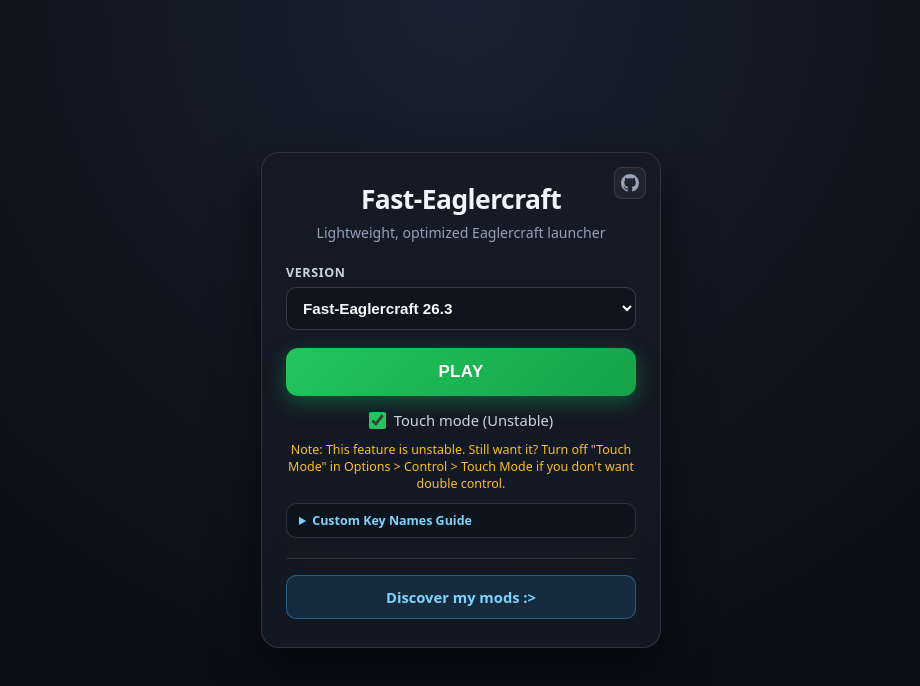
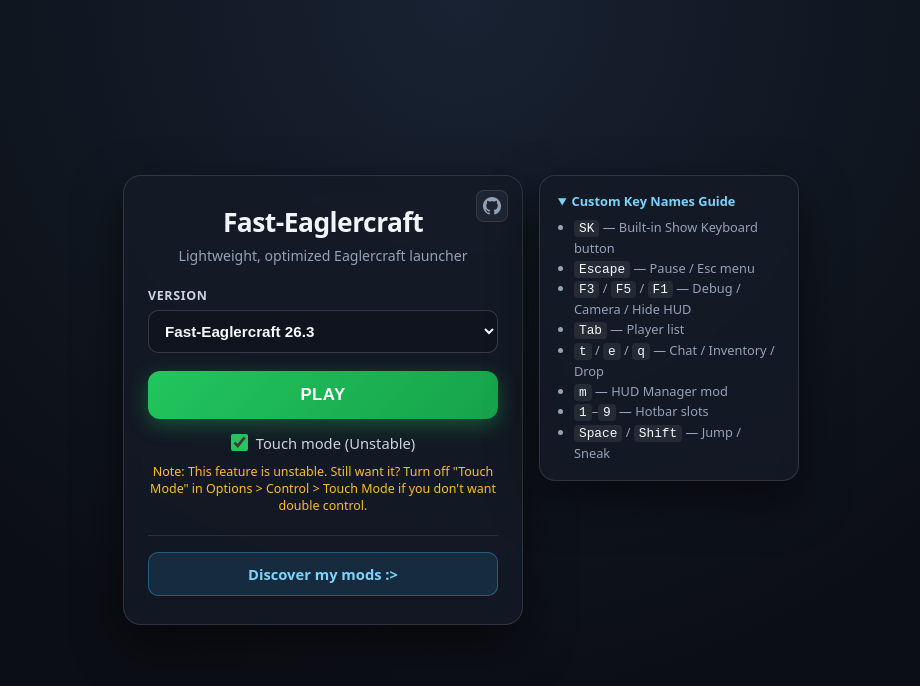
Before and after one commit to MadanaSnake/fast-eaglercraft, a plain HTML site: page index.html in a window 1280 px wide. Both pictures are taken after a click on the label "Touch mode (Unstable)". Shown: the whole page, without its empty margins (179-1099 px from the left). Drawn offline with Linux system fonts and the light colour scheme.

Commit message:
Place Custom Key Names Guide beside launcher and add SK

```diff
--- a/index.html
+++ b/index.html
@@ -15,6 +15,13 @@
       align-items: center;
       justify-content: center;
       padding: 20px;
+    }
+    .layout {
+      display: flex;
+      align-items: flex-start;
+      justify-content: center;
+      gap: 16px;
+      flex-wrap: wrap;
     }
     .card {
       position: relative;
@@ -134,14 +141,16 @@
     .gh-corner:hover { color: #fff; background: rgba(255, 255, 255, 0.12); }
     .key-guide {
       display: none;
-      margin-top: 10px;
+      width: 260px;
       text-align: left;
-      background: rgba(15, 20, 30, 0.85);
+      background: rgba(20, 26, 38, 0.85);
       border: 1px solid rgba(255, 255, 255, 0.12);
-      border-radius: 10px;
-      padding: 8px 12px;
-      font-size: 0.78rem;
+      border-radius: 16px;
+      padding: 16px 18px;
+      font-size: 0.8rem;
       color: #cbd5e1;
+      box-shadow: 0 18px 48px rgba(0, 0, 0, 0.55);
+      backdrop-filter: blur(10px);
     }
     .key-guide summary {
       cursor: pointer;
@@ -164,6 +173,7 @@
   </style>
 </head>
 <body>
+  <div class="layout">
   <div class="card">
     <a class="gh-corner" href="https://github.com/MadanaSnake/fast-eaglercraft" target="_blank" rel="noopener" aria-label="GitHub Repository" title="GitHub Repository">
       <svg width="18" height="18" viewBox="0 0 24 24" fill="currentColor" aria-hidden="true">
@@ -185,24 +195,27 @@
     <p id="touch-note" style="display:none;margin-top:8px;font-size:0.78rem;color:#fbbf24;line-height:1.35;">
       Note: This feature is unstable. Still want it? Turn off "Touch Mode" in Options &gt; Control &gt; Touch Mode if you don't want double control.
     </p>
-    <details id="key-guide" class="key-guide">
-      <summary>Custom Key Names Guide</summary>
-      <ul>
-        <li><code>Escape</code> — Pause / Esc menu</li>
-        <li><code>F3</code> / <code>F5</code> / <code>F1</code> — Debug / Camera / Hide HUD</li>
-        <li><code>Tab</code> — Player list</li>
-        <li><code>t</code> / <code>e</code> / <code>q</code> — Chat / Inventory / Drop</li>
-        <li><code>m</code> — HUD Manager mod</li>
-        <li><code>1</code>–<code>9</code> — Hotbar slots</li>
-        <li><code>Space</code> / <code>Shift</code> — Jump / Sneak</li>
-      </ul>
-    </details>
 
     <div class="divider"></div>
 
     <a id="mods-link" class="mods-btn" href="#" target="_blank" rel="noopener">
       Discover my mods :&gt;
     </a>
+  </div>
+
+  <details id="key-guide" class="key-guide" open>
+    <summary>Custom Key Names Guide</summary>
+    <ul>
+      <li><code>SK</code> — Built-in Show Keyboard button</li>
+      <li><code>Escape</code> — Pause / Esc menu</li>
+      <li><code>F3</code> / <code>F5</code> / <code>F1</code> — Debug / Camera / Hide HUD</li>
+      <li><code>Tab</code> — Player list</li>
+      <li><code>t</code> / <code>e</code> / <code>q</code> — Chat / Inventory / Drop</li>
+      <li><code>m</code> — HUD Manager mod</li>
+      <li><code>1</code>–<code>9</code> — Hotbar slots</li>
+      <li><code>Space</code> / <code>Shift</code> — Jump / Sneak</li>
+    </ul>
+  </details>
   </div>
 
   <script>
```
